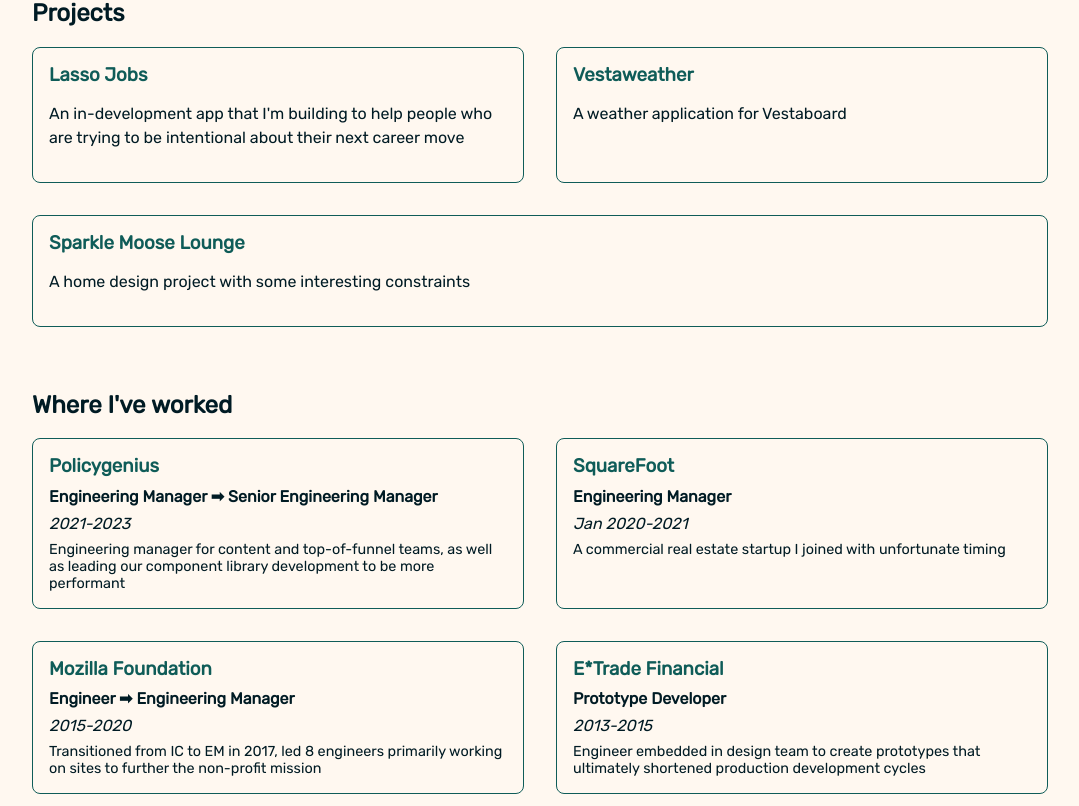
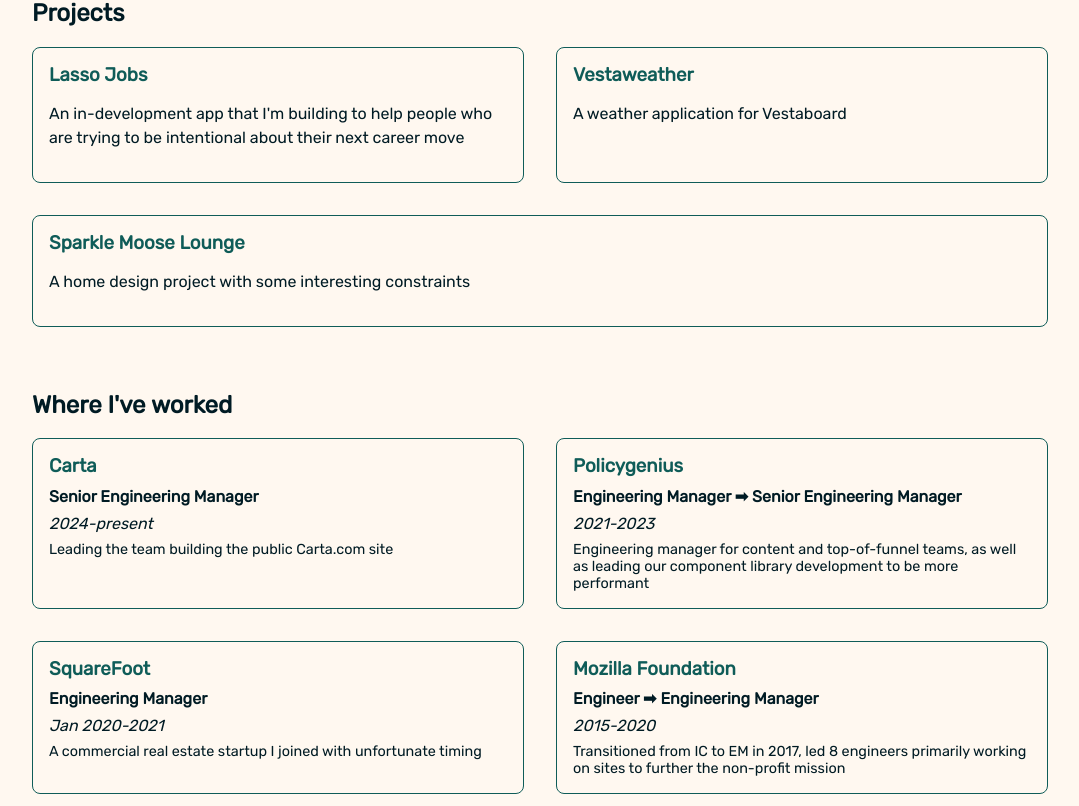
Before and after one commit to alanmoo/alanmoo-svelte, a SvelteKit app: page / in a window 1280 px wide. Shown: the part 405-1211 px from the top of the page, without its empty margins (100-1179 px from the left). Built offline with nearby package versions, Linux system fonts and the light colour scheme.

Commit message:
Add Carta to jobs

```diff
--- a/src/routes/+page.svelte
+++ b/src/routes/+page.svelte
@@ -1,6 +1,12 @@
 <script>
 	import JobCard from '../lib/components/jobCard.svelte';
 	let experiences = [
+		{
+			company: 'Carta',
+			title: 'Senior Engineering Manager',
+			tenure: '2024-present',
+			description: 'Leading the team building the public Carta.com site'
+		},
 		{
 			company: 'Policygenius',
 			title: 'Engineering Manager ➡ Senior Engineering Manager',
```
